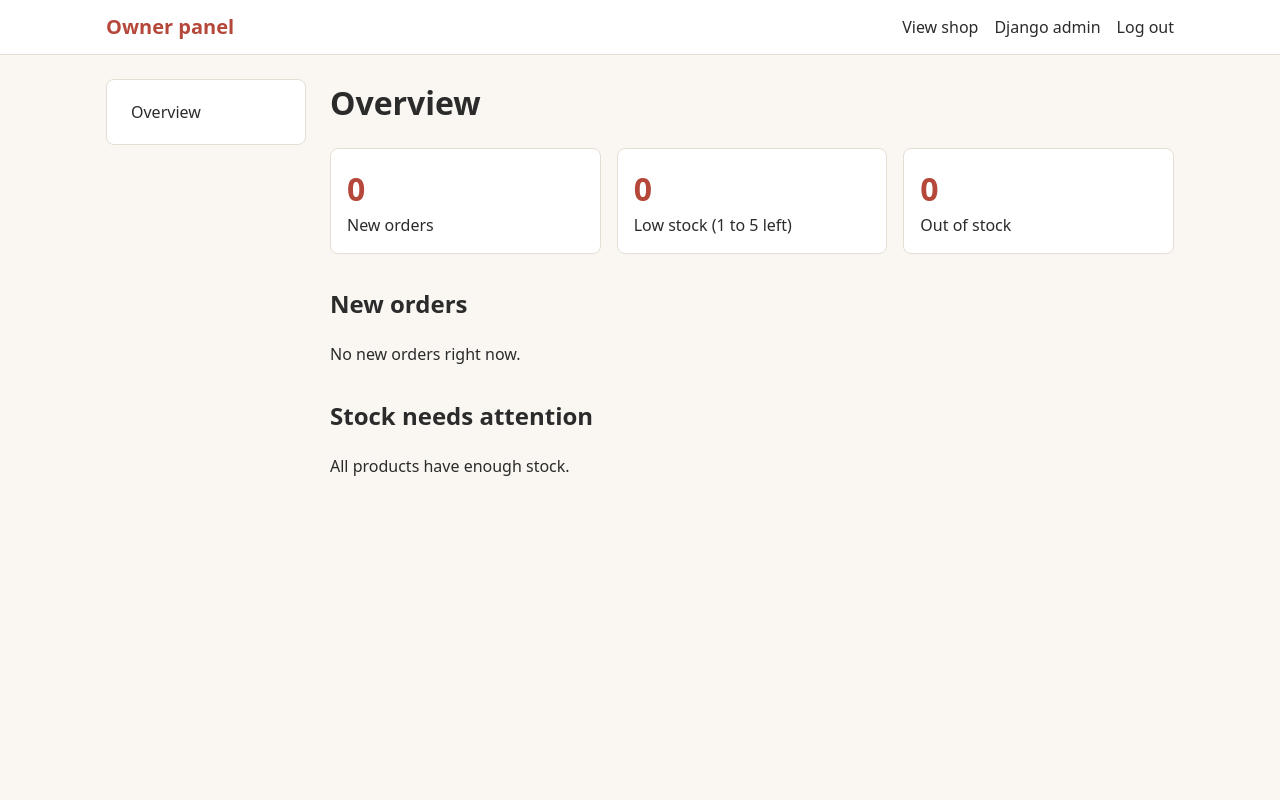
After one commit to web-kalakaar/radhe-krishna-store, a Django app: page /owner/ in a window 1280 px wide. The commit adds this page. Run offline with Django 5.2, Linux system fonts and the light colour scheme; the visitor is signed in with stand-in values (Sample User, id 1); data comes from the database, SQL or seed files in the repository; data that the repository does not hold is empty.

Commit message:
Add staff-only owner dashboard overview

```diff
--- a/config/urls.py
+++ b/config/urls.py
@@ -25,6 +25,7 @@ urlpatterns = [
     path("", include("store.urls")),
     path("accounts/", include("accounts.urls")),
     path("", include("orders.urls")),
+        path("owner/", include("dashboard.urls")),
 ]
 
 if settings.DEBUG:
--- /dev/null
+++ b/dashboard/decorators.py
@@ -0,0 +1,17 @@
+from functools import wraps
+
+from django.contrib.auth.decorators import login_required
+from django.core.exceptions import PermissionDenied
+
+
+def staff_required(view):
+    """Only logged-in staff (the shop owner) may open the view."""
+
+    @login_required
+    @wraps(view)
+    def wrapper(request, *args, **kwargs):
+        if not request.user.is_staff:
+            raise PermissionDenied
+        return view(request, *args, **kwargs)
+
+    return wrapper
--- /dev/null
+++ b/dashboard/urls.py
@@ -0,0 +1,9 @@
+from django.urls import path
+
+from . import views
+
+app_name = "dashboard"
+
+urlpatterns = [
+    path("", views.overview, name="overview"),
+]
--- a/dashboard/views.py
+++ b/dashboard/views.py
@@ -1,3 +1,31 @@
 from django.shortcuts import render
 
-# Create your views here.
+from orders.models import Order
+from store.models import Product
+
+from .decorators import staff_required
+
+LOW_STOCK_LIMIT = 5
+
+
+@staff_required
+def overview(request):
+    available = Product.objects.filter(is_available=True)
+    new_orders = Order.objects.filter(status=Order.Status.PLACED)
+
+    return render(
+        request,
+        "dashboard/overview.html",
+        {
+            "new_orders_count": new_orders.count(),
+            "recent_orders": new_orders.select_related("user")[:5],
+            "out_of_stock_count": available.filter(stock=0).count(),
+            "low_stock_count": available.filter(
+                stock__gt=0, stock__lte=LOW_STOCK_LIMIT
+            ).count(),
+            "low_stock_limit": LOW_STOCK_LIMIT,
+            "attention_products": available.filter(stock__lte=LOW_STOCK_LIMIT).order_by(
+                "stock", "name"
+            )[:10],
+        },
+    )
--- a/static/css/style.css
+++ b/static/css/style.css
@@ -799,3 +799,76 @@ a.btn {
   margin: 0.75rem 0;
   padding-left: 1.1rem;
 }
+/* Owner dashboard */
+.dash {
+  display: grid;
+  grid-template-columns: 1fr;
+  gap: 1.5rem;
+  padding-top: 1.5rem;
+  padding-bottom: 1.5rem;
+}
+
+@media (min-width: 800px) {
+  .dash {
+    grid-template-columns: 200px 1fr;
+    align-items: start;
+  }
+}
+
+.dash__menu {
+  display: flex;
+  flex-wrap: wrap;
+  gap: 0.25rem;
+  padding: 0.75rem;
+  background: #fff;
+  border: 1px solid var(--color-border);
+  border-radius: 8px;
+}
+
+@media (min-width: 800px) {
+  .dash__menu {
+    flex-direction: column;
+  }
+}
+
+.dash__menu a {
+  padding: 0.5rem 0.75rem;
+  color: var(--color-text);
+  text-decoration: none;
+  border-radius: 4px;
+}
+
+.dash__menu a:hover {
+  background: var(--color-bg);
+  color: var(--color-primary);
+}
+
+.dash__main h1,
+.dash__main h2 {
+  margin-top: 0;
+}
+
+.dash__main h2 {
+  margin-top: 2rem;
+}
+
+.stat-grid {
+  display: grid;
+  grid-template-columns: repeat(auto-fit, minmax(180px, 1fr));
+  gap: 1rem;
+}
+
+.stat {
+  display: flex;
+  flex-direction: column;
+  padding: 1rem;
+  background: #fff;
+  border: 1px solid var(--color-border);
+  border-radius: 8px;
+}
+
+.stat__number {
+  font-size: 2rem;
+  font-weight: 700;
+  color: var(--color-primary);
+}
--- /dev/null
+++ b/templates/dashboard/base_owner.html
@@ -0,0 +1,36 @@
+{% load static %}
+<!DOCTYPE html>
+<html lang="en">
+<head>
+  <meta charset="UTF-8">
+  <meta name="viewport" content="width=device-width, initial-scale=1.0">
+  <title>{% block title %}Owner panel{% endblock %} | Radhe Krishna Store</title>
+  <link rel="stylesheet" href="{% static 'css/style.css' %}">
+</head>
+<body>
+  <header class="site-header">
+    <div class="container site-header__inner">
+      <a class="brand" href="{% url 'dashboard:overview' %}">Owner panel</a>
+      <nav class="nav">
+        <a href="{% url 'store:home' %}">View shop</a>
+        <a href="{% url 'admin:index' %}">Django admin</a>
+        <form method="post" action="{% url 'accounts:logout' %}" class="nav__form">
+          {% csrf_token %}
+          <button type="submit" class="link-button">Log out</button>
+        </form>
+      </nav>
+    </div>
+  </header>
+
+  {% include "partials/messages.html" %}
+
+  <div class="container dash">
+    <aside class="dash__menu">
+      <a href="{% url 'dashboard:overview' %}">Overview</a>
+    </aside>
+    <div class="dash__main">
+      {% block content %}{% endblock %}
+    </div>
+  </div>
+</body>
+</html>
--- /dev/null
+++ b/templates/dashboard/overview.html
@@ -0,0 +1,69 @@
+{% extends "dashboard/base_owner.html" %}
+
+{% block title %}Overview{% endblock %}
+
+{% block content %}
+  <h1>Overview</h1>
+
+  <div class="stat-grid">
+    <div class="stat">
+      <span class="stat__number">{{ new_orders_count }}</span>
+      <span>New orders</span>
+    </div>
+    <div class="stat">
+      <span class="stat__number">{{ low_stock_count }}</span>
+      <span>Low stock (1 to {{ low_stock_limit }} left)</span>
+    </div>
+    <div class="stat">
+      <span class="stat__number">{{ out_of_stock_count }}</span>
+      <span>Out of stock</span>
+    </div>
+  </div>
+
+  <h2>New orders</h2>
+  {% if recent_orders %}
+    <table class="cart">
+      <thead>
+        <tr><th>Order</th><th>Customer</th><th>Placed</th><th>Total</th></tr>
+      </thead>
+      <tbody>
+        {% for order in recent_orders %}
+          <tr>
+            <td>{{ order.order_number }}</td>
+            <td>{{ order.full_name }}</td>
+            <td>{{ order.created_at|date:"d M, h:i A" }}</td>
+            <td>₹{{ order.total|floatformat:"0g" }}</td>
+          </tr>
+        {% endfor %}
+      </tbody>
+    </table>
+  {% else %}
+    <p>No new orders right now.</p>
+  {% endif %}
+
+  <h2>Stock needs attention</h2>
+  {% if attention_products %}
+    <table class="cart">
+      <thead>
+        <tr><th>Product</th><th>In stock</th><th></th></tr>
+      </thead>
+      <tbody>
+        {% for product in attention_products %}
+          <tr>
+            <td>{{ product.name }}</td>
+            <td>
+              {% if product.stock == 0 %}
+                <span class="tag tag--bad">Out of stock</span>
+              {% else %}
+                {{ product.stock }}
+              {% endif %}
+            </td>
+            <td><a href="{% url 'admin:store_product_change' product.pk %}">Edit</a></td>
+          </tr>
+        {% endfor %}
+      </tbody>
+    </table>
+  {% else %}
+    <p>All products have enough stock.</p>
+  {% endif %}
+{% endblock %}
--- a/templates/partials/navbar.html
+++ b/templates/partials/navbar.html
@@ -11,6 +11,7 @@
     <nav class="nav">
       <a href="{% url 'store:home' %}">Home</a>
       {% if user.is_authenticated %}
+              {% if user.is_staff %}<a href="{% url 'dashboard:overview' %}">Owner panel</a>{% endif %}
               <a href="{% url 'orders:order_list' %}">My orders</a>
       <a href="{% url 'orders:cart' %}" class="nav__cart">Cart <span class="cart-count">{{ cart_count }}</span></a> <a
         href="{% url 'accounts:profile' %}">Hi, {{ user.username }}</a>
```
Also changed, not shown: templates/403.html (added, +9 -0 lines).
